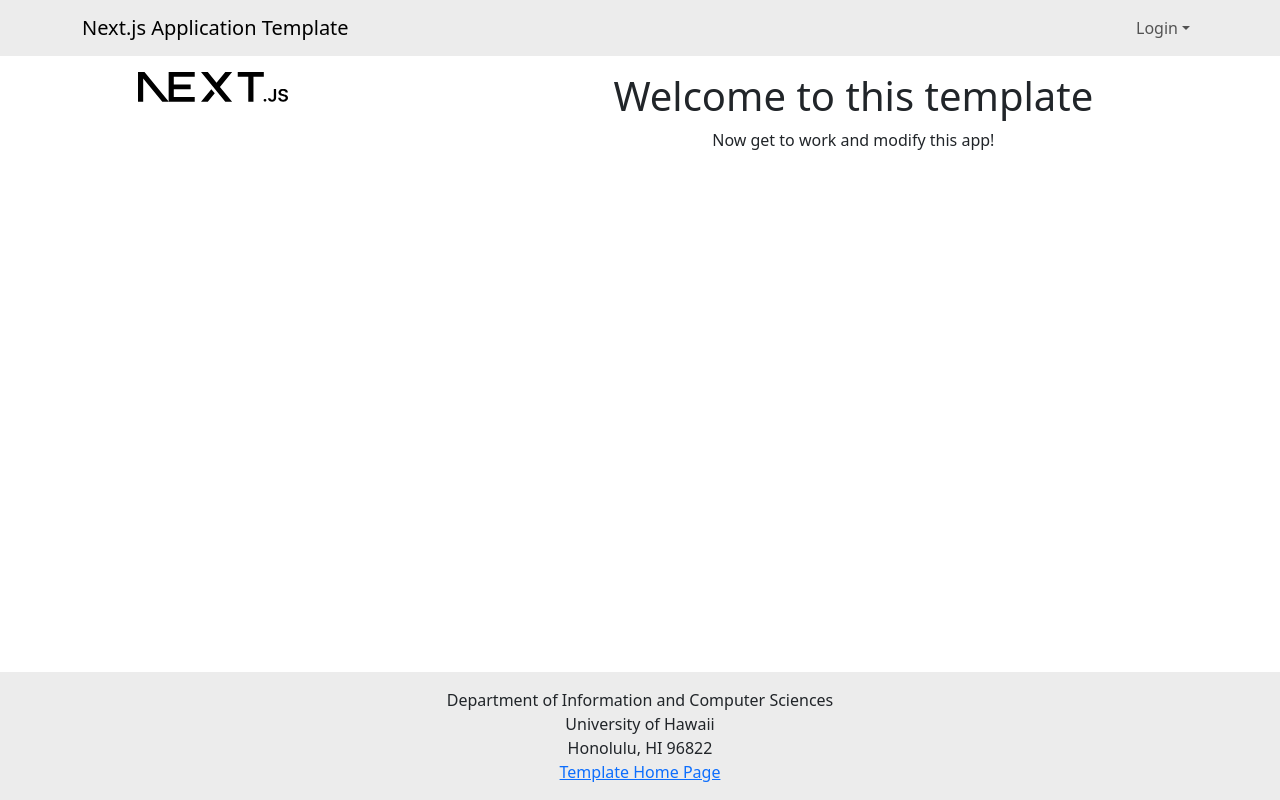
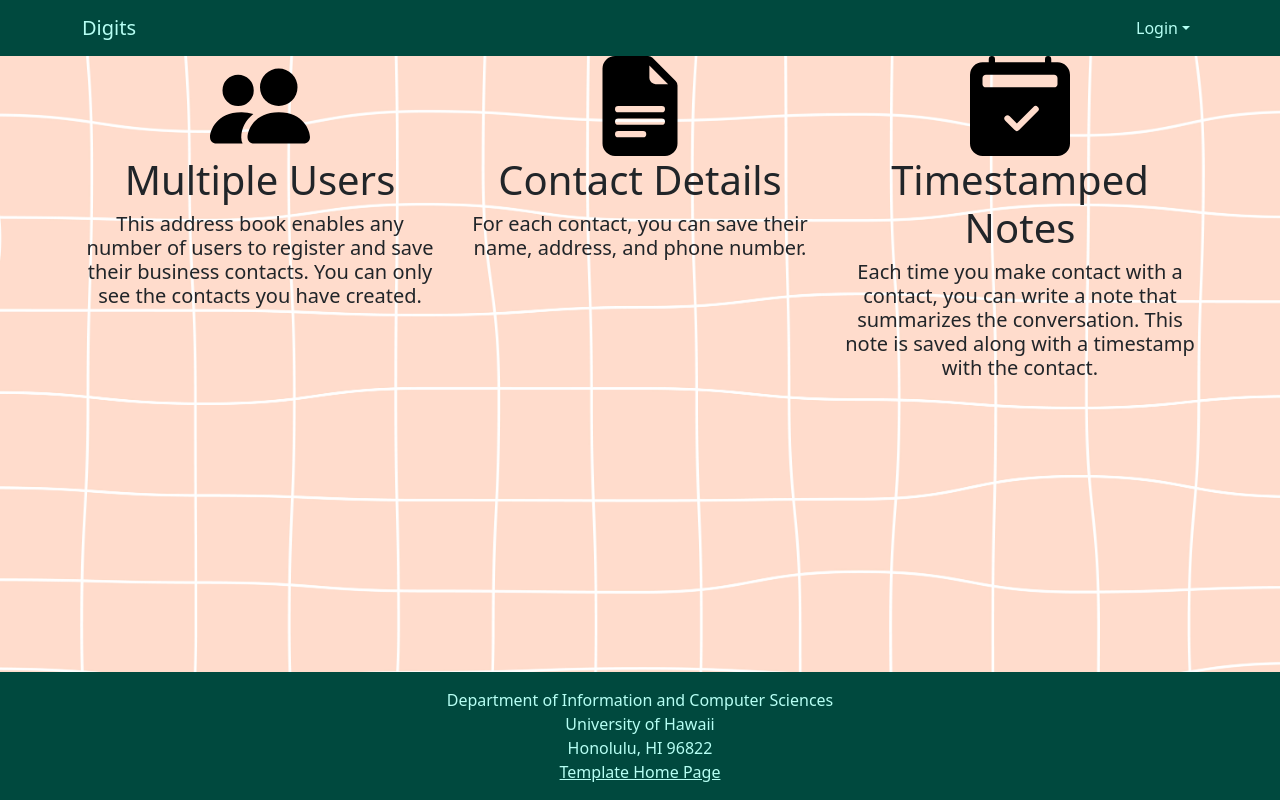
Before and after one commit to jennaharrison/digits, a Next.js app: page / in a window 1280 px wide. Built offline with nearby package versions, Linux system fonts and the light colour scheme; no server answers.

Commit message:
landing page mockup finished in 8 minutes

```diff
--- a/src/app/globals.css
+++ b/src/app/globals.css
@@ -1,3 +1,20 @@
+:root {
+  --nat-navbar-bg: rgb(0,73,62);
+  --nat-navbar-bg-rgb: 0, 73, 62;
+  --nat-navbar-text-color: white;
+  --nat-navbar-text-color: rgb(182, 255, 244);
+  --nat-navbar-highlight-text: rgb(182, 255, 244);
+}
+
+.bg-dark a.dropdown-item {
+  color: var(--nat-navbar-bg);
+}
+
+footer, footer a {
+  color: var(--nat-navbar-text-color);
+}
+
+
 html,
 body {
   --bs-light-rgb: 236, 236, 236;
@@ -5,7 +22,23 @@ body {
   height: 100%;
   padding: 0;
   margin: 0;
+  --bs-dark: var(--nat-navbar-bg-rgb);
+  --bs-dark-rgb: var(--nat-navbar-bg-rgb);
+  background-image: url(/digitsBackground.jpg);
+  background-size: cover;
+  background-position: center;
+  background-repeat: no-repeat;
 }
+
+body .navbar {
+  --bs-navbar-active-color: var(--nat-navbar-highlight-text);
+  --bs-navbar-brand-color: var(--nat-navbar-text-color);
+  --bs-navbar-brand-hover-color: var(--nat-navbar-highlight-text);
+  --bs-navbar-color: var(--nat-navbar-text-color);
+  --bs-navbar-hover-color: var(--nat-navbar-highlight-text);
+}
+
+
 .wrapper {
   box-sizing: border-box;
   min-height: 100%;
--- a/src/app/layout.tsx
+++ b/src/app/layout.tsx
@@ -18,7 +18,7 @@ const geistMono = Geist_Mono({
 });
 
 export const metadata: Metadata = {
-  title: "Next.js Application Template",
+  title: "Digits",
   description: "Generated by ics-software-engineering.github.io",
 };
 
--- a/src/app/page.tsx
+++ b/src/app/page.tsx
@@ -1,17 +1,26 @@
-import { Col, Container, Image, Row } from 'react-bootstrap';
+import { Col, Container, Row } from 'react-bootstrap';
+import { PeopleFill, FileEarmarkTextFill, Calendar2CheckFill } from 'react-bootstrap-icons';
 
-/** The Home page. */
 const Home = () => (
   <main>
-    <Container id="landing-page" fluid className="py-3">
-      <Row className="align-middle text-center">
-        <Col xs={4}>
-          <Image src="next.svg" width="150px" alt="" />
+    <Container>
+      <Row className="text-center">
+        <Col>
+          <PeopleFill size={100} />
+          <h1>Multiple Users</h1>
+          <h5>This address book enables any number of users to register and save their business contacts. You can only see the contacts you have created.</h5>
         </Col>
 
-        <Col xs={8} className="d-flex flex-column justify-content-center">
-          <h1>Welcome to this template</h1>
-          <p>Now get to work and modify this app!</p>
+        <Col>
+          <FileEarmarkTextFill size={100} />
+          <h1>Contact Details</h1>
+          <h5>For each contact, you can save their name, address, and phone number.</h5>
+        </Col>
+
+        <Col>
+          <Calendar2CheckFill size={100} />
+          <h1>Timestamped Notes</h1>
+          <h5>Each time you make contact with a contact, you can write a note that summarizes the conversation. This note is saved along with a timestamp with the contact.</h5>
         </Col>
       </Row>
     </Container>
--- a/src/components/Footer.tsx
+++ b/src/components/Footer.tsx
@@ -2,7 +2,7 @@ import { Col, Container } from 'react-bootstrap';
 
 /** The Footer appears at the bottom of every page. Rendered by the App Layout component. */
 const Footer = () => (
-  <footer className="mt-auto py-3 bg-light">
+  <footer className="mt-auto py-3 bg-dark">
     <Container>
       <Col className="text-center">
         Department of Information and Computer Sciences
--- a/src/components/Navbar.tsx
+++ b/src/components/Navbar.tsx
@@ -12,9 +12,9 @@ const NavBar: React.FC = () => {
   const currentUser = session?.user?.email;
   const role = session?.user?.role;
   return (
-    <Navbar bg="light" expand="lg">
+    <Navbar bg="dark" expand="lg">
       <Container>
-        <Navbar.Brand href="/">Next.js Application Template</Navbar.Brand>
+        <Navbar.Brand href="/">Digits</Navbar.Brand>
         <Navbar.Toggle aria-controls="basic-navbar-nav" />
         <Navbar.Collapse id="basic-navbar-nav">
           <Nav className="me-auto justify-content-start">
```
Also changed, not shown: public/digitsBackground.jpg (added).
